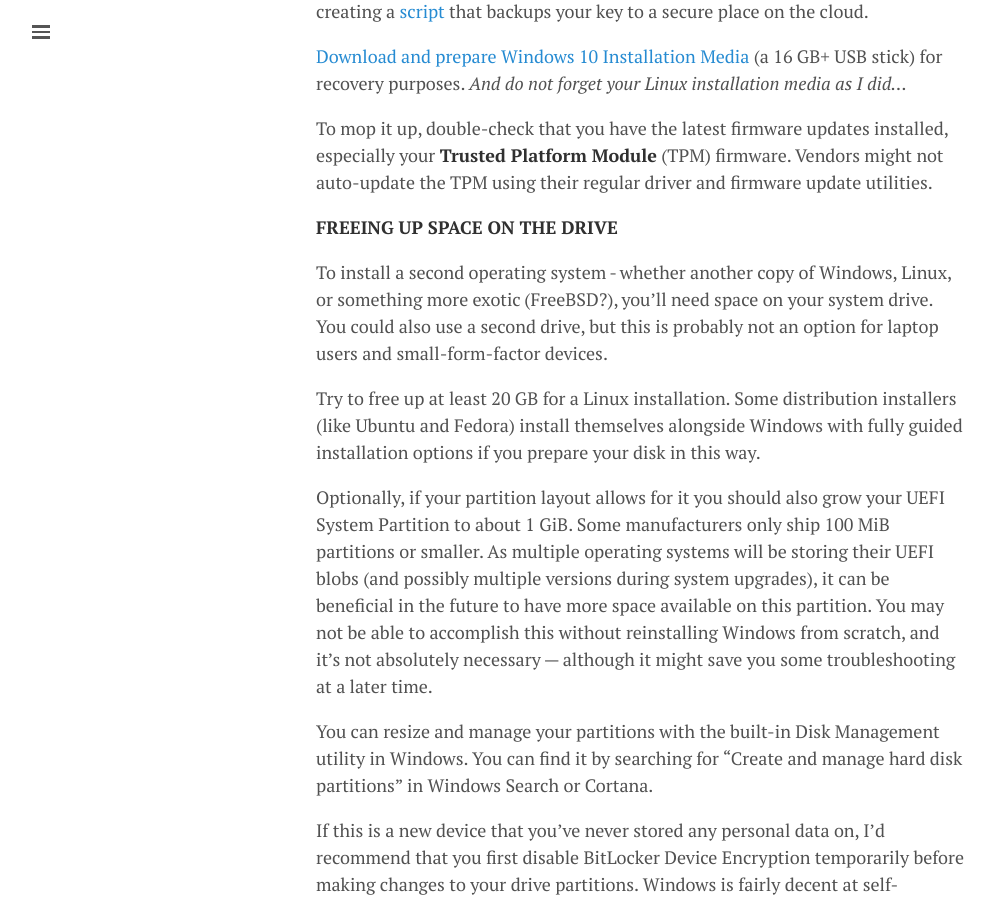
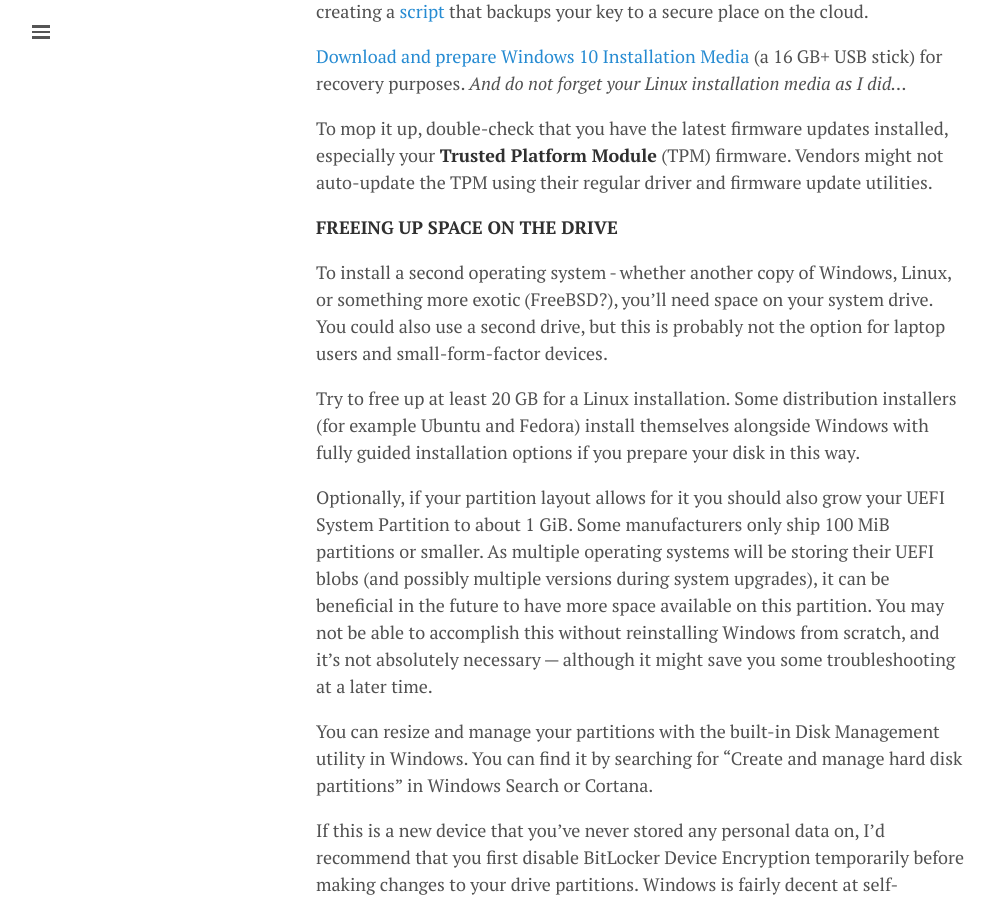
Before and after one commit to lgeurts/lgeurts.github.io, a Jekyll site: the page built from _posts/2019-03-19-dual-booting-windows-and-linux.md, in a window 1280 px wide and 900 px high, scrolled down 1303 px. Shown: the whole window, without its empty margins (0-995 px from the left). Built offline with Jekyll 4.4.1, drawn with Linux system fonts in a browser that asks for light colours; nearby versions of some CDN libraries; comment, search, counter and statistics services are not loaded.

Commit message:
Update 2019-03-19-dual-booting-windows-and-linux.md

```diff
--- a/_posts/2019-03-19-dual-booting-windows-and-linux.md
+++ b/_posts/2019-03-19-dual-booting-windows-and-linux.md
@@ -28,9 +28,9 @@
 
 **FREEING UP SPACE ON THE DRIVE**
 
-To install a second operating system - whether another copy of Windows, Linux, or something more exotic (FreeBSD?), you'll need space on your system drive. You could also use a second drive, but this is probably not an option for laptop users and small-form-factor devices.
+To install a second operating system - whether another copy of Windows, Linux, or something more exotic (FreeBSD?), you'll need space on your system drive. You could also use a second drive, but this is probably not the option for laptop users and small-form-factor devices.
 
-Try to free up at least 20 GB for a Linux installation. Some distribution installers (like Ubuntu and Fedora) install themselves alongside Windows with fully guided installation options if you prepare your disk in this way.
+Try to free up at least 20 GB for a Linux installation. Some distribution installers (for example Ubuntu and Fedora) install themselves alongside Windows with fully guided installation options if you prepare your disk in this way.
 
 Optionally, if your partition layout allows for it you should also grow your UEFI System Partition to about 1 GiB. Some manufacturers only ship 100 MiB partitions or smaller. As multiple operating systems will be storing their UEFI blobs (and possibly multiple versions during system upgrades), it can be beneficial in the future to have more space available on this partition. You may not be able to accomplish this without reinstalling Windows from scratch, and it’s not absolutely necessary — although it might save you some troubleshooting at a later time.
 
```
